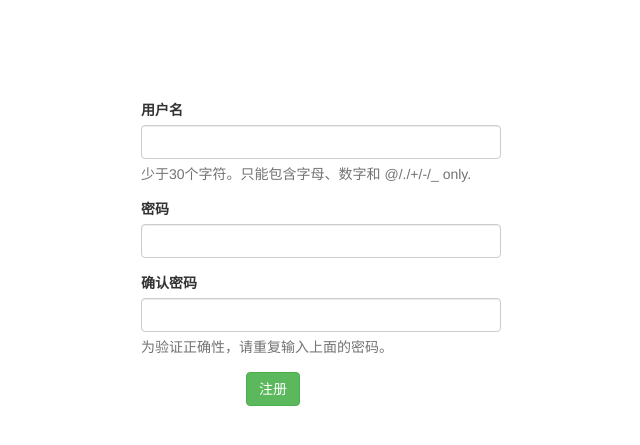
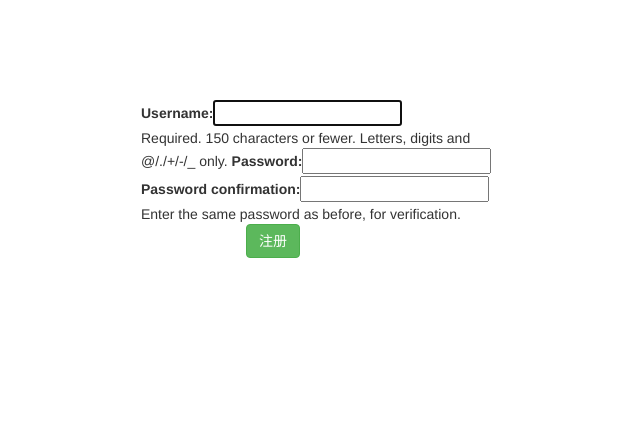
Before and after one commit to ddkangfu/redis_exercises, a Django app: page /register/ in a window 1280 px wide. Shown: the top 445 px of the page, without its empty margins (319-959 px from the left). Run offline with Django 3.2, Linux system fonts and the light colour scheme; some libraries are stand-ins or nearby versions.

Commit message:
refoactoride: 使用Django form bootstrap 重构了register的Template.

```diff
--- a/main/views.py
+++ b/main/views.py
@@ -1,4 +1,5 @@
-from django.views.generic import TemplateView
+from django.views.generic import TemplateView, CreateView
+from django.contrib.auth.forms import UserCreationForm
 
 from redis_exercises.settings import redis_con
 
@@ -17,5 +18,6 @@ class  MainView(TemplateView):
         ctx['name'] = redis_con.get('name')
         return ctx
 
-class RegisterView(TemplateView):
+class RegisterView(CreateView):
     template_name = 'main/register.html'
+    form_class = UserCreationForm
--- a/redis_exercises/settings.py
+++ b/redis_exercises/settings.py
@@ -41,6 +41,7 @@ INSTALLED_APPS = (
     'django.contrib.sessions',
     'django.contrib.messages',
     'django.contrib.staticfiles',
+    'django_forms_bootstrap',
     'main',
 )
 
--- a/requirements.txt
+++ b/requirements.txt
@@ -1,3 +1,4 @@
 Django==1.7.4
 django-redis-cache==0.13.0
+django-forms-bootstrap==3.0.1
 redis==2.10.3
--- a/templates/main/register.html
+++ b/templates/main/register.html
@@ -1,5 +1,5 @@
 {% extends "base.html" %}
-
+{% load bootstrap_tags %}
 {% block title %}注册新用户{% endblock %}
 
 {% block layout %}
@@ -8,26 +8,7 @@
         <div class="col-md-4 col-md-offset-4">
             <form action="" method="POST">
                 {% csrf_token %}
-                <div id="div_id_username" class="form-group  ">
-                    <label for="id_username" class="control-label required-field ">用户名</label>
-                    <div class="">
-                        <input class=" form-control" id="id_username" maxlength="30" name="username" type="text" />
-                        <p class="help-block">少于30个字符。只能包含字母、数字和 @/./+/-/_ only.</p>
-                    </div>
-                </div>
-                <div id="div_id_password1" class="form-group  ">
-                    <label for="id_password1" class="control-label required-field ">密码</label>
-                    <div class="">
-                        <input class=" form-control" id="id_password1" name="password1" type="password" />
-                    </div>
-                </div>
-                <div id="div_id_password2" class="form-group  ">
-                    <label for="id_password2" class="control-label required-field ">确认密码</label>
-                    <div class="">
-                        <input class=" form-control" id="id_password2" name="password2" type="password" />
-                        <p class="help-block">为验证正确性，请重复输入上面的密码。</p>
-                    </div>
-                </div>
+                {{ form|as_bootstrap }}
                 <div class="col-md-7 col-md-offset-3">
                     <button type="submit" class="btn btn-success"> 注册</button>
                 </div>
```
